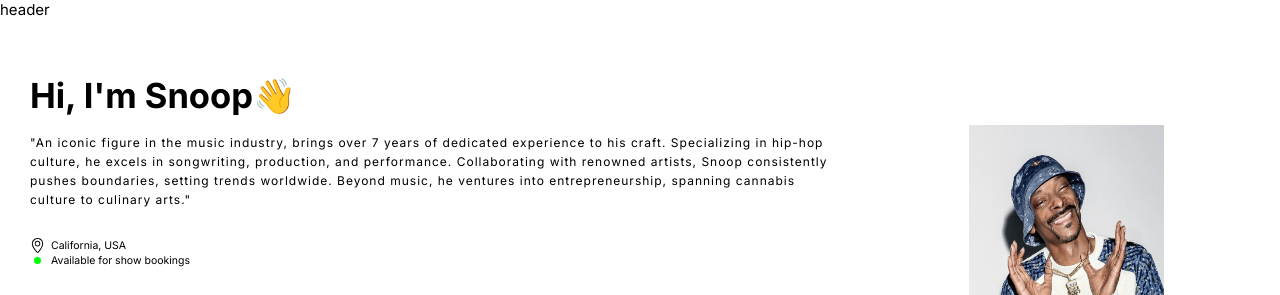
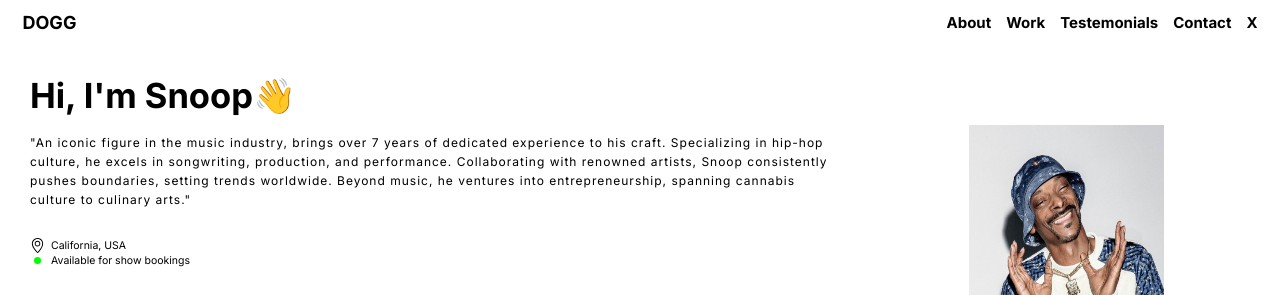
Before and after one commit to coding-eyel/responsive-cv, a plain HTML site: page index.html in a window 1280 px wide. Shown: the top 295 px of the page. Drawn offline with Linux system fonts and the light colour scheme.

Commit message:
Finalization of header and footer

```diff
--- a/index.html
+++ b/index.html
@@ -23,7 +23,16 @@
 <body>
   <div class="site-wrapper">
     <div class="header-navbar">
-      header
+      <div class="header-name">
+        <span>DOGG</span>
+      </div>
+      <div class="header-buttons">
+        <button>About</button>
+        <button>Work</button>
+        <button>Testemonials</button>
+        <button>Contact</button>
+        <button class="light-dark-mode">X</button>
+      </div>
     </div>
     <div class="intro-section">
       <div class="intro-info">
@@ -407,7 +416,7 @@
       </div>
     </div>
     <div class="footer-info">
-      footer
+      <span>2024 | Snoop Dogg LTD.</span>
     </div>
   </div>
 </body>
--- a/styles/footer.css
+++ b/styles/footer.css
@@ -0,0 +1,32 @@
+.footer-info {
+  display: flex;
+  justify-content: center;
+  align-items: center;
+  color: gray;
+  font-size: 0.5rem;
+}
+
+.header-navbar {
+  display: flex;
+  align-items: center;
+  justify-content: space-between;
+  box-sizing: border-box;
+  padding: 1.5rem;
+}
+
+.header-name>span {
+  font-size: 1.2rem;
+  font-weight: bolder;
+}
+
+.header-buttons {
+  display: flex;
+  gap: 1rem;
+}
+
+.header-buttons>button {
+  background-color: transparent;
+  border: none;
+  cursor: pointer;
+  font-weight: bold;
+}
```
